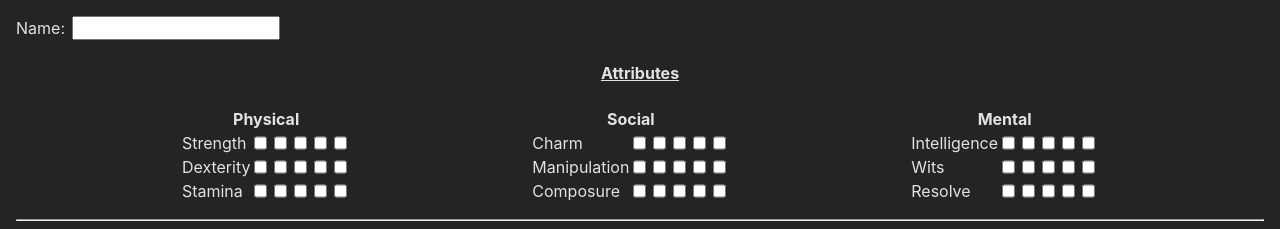
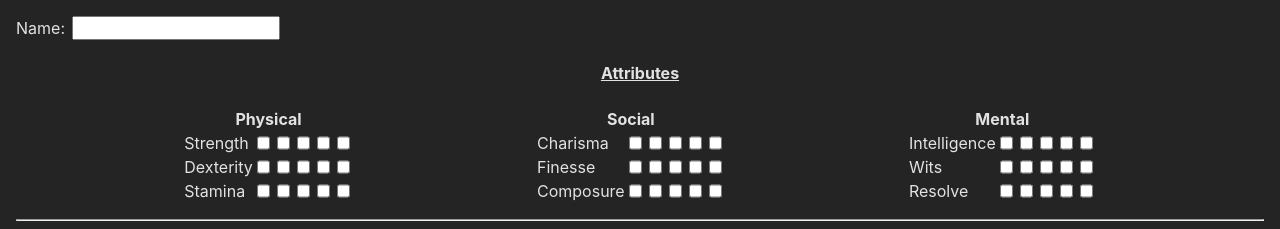
Before and after one commit to wcstrickland/wolf, a Svelte app: page / in a window 1280 px wide. Shown: the top 229 px of the page. Built offline with nearby package versions, Linux system fonts and the light colour scheme.

Commit message:
fixed attribute labels

```diff
--- a/src/App.svelte
+++ b/src/App.svelte
@@ -48,7 +48,7 @@
     <h4 style="text-decoration: underline;">Attributes</h4>
     <div style="display:flex; justify-content:space-evenly;">
       <Section title="Physical" blocks={["Strength", "Dexterity", "Stamina"]} />
-      <Section title="Social" blocks={["Charm", "Manipulation", "Composure"]} />
+      <Section title="Social" blocks={["Charisma", "Finesse", "Composure"]} />
       <Section title="Mental" blocks={["Intelligence", "Wits", "Resolve"]} />
     </div>
     <hr style="margin-top:1em;margin-bottom:1em;" />
```
Also changed, not shown: 3 other files (tests, documents, lock files or other folders).
